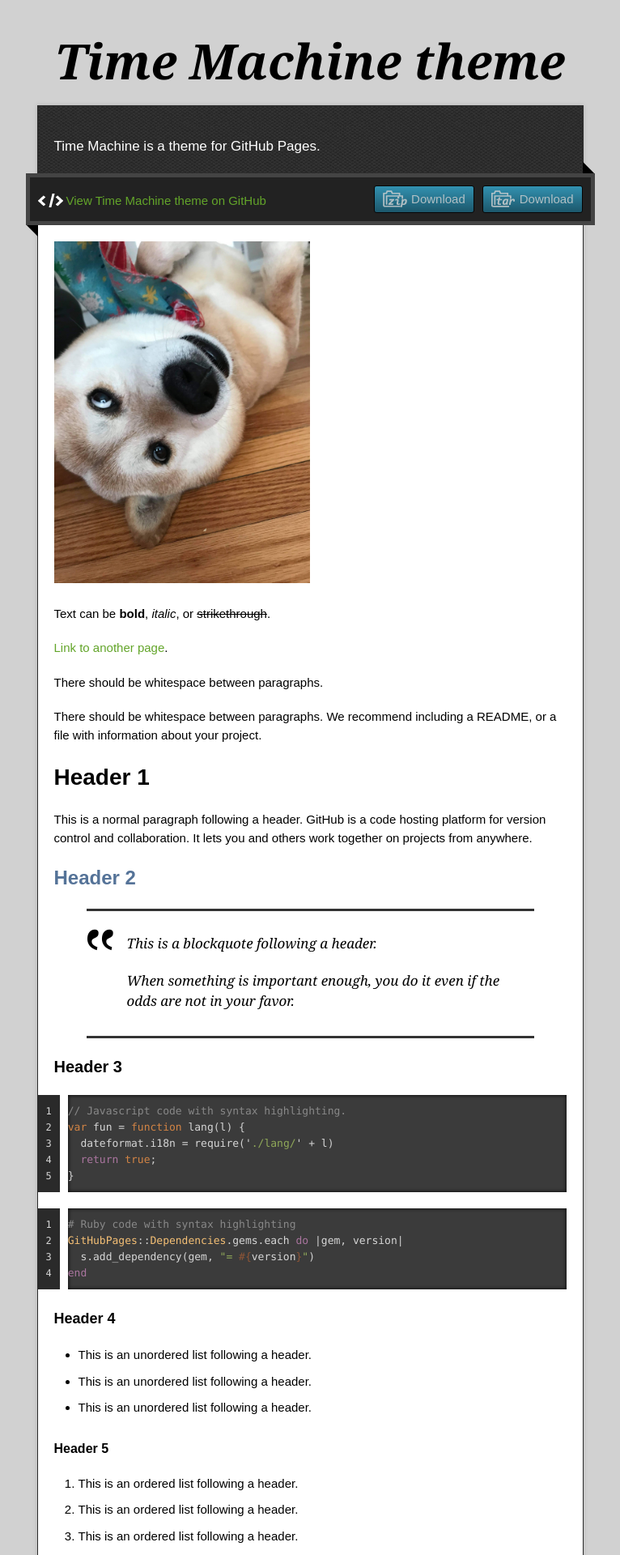
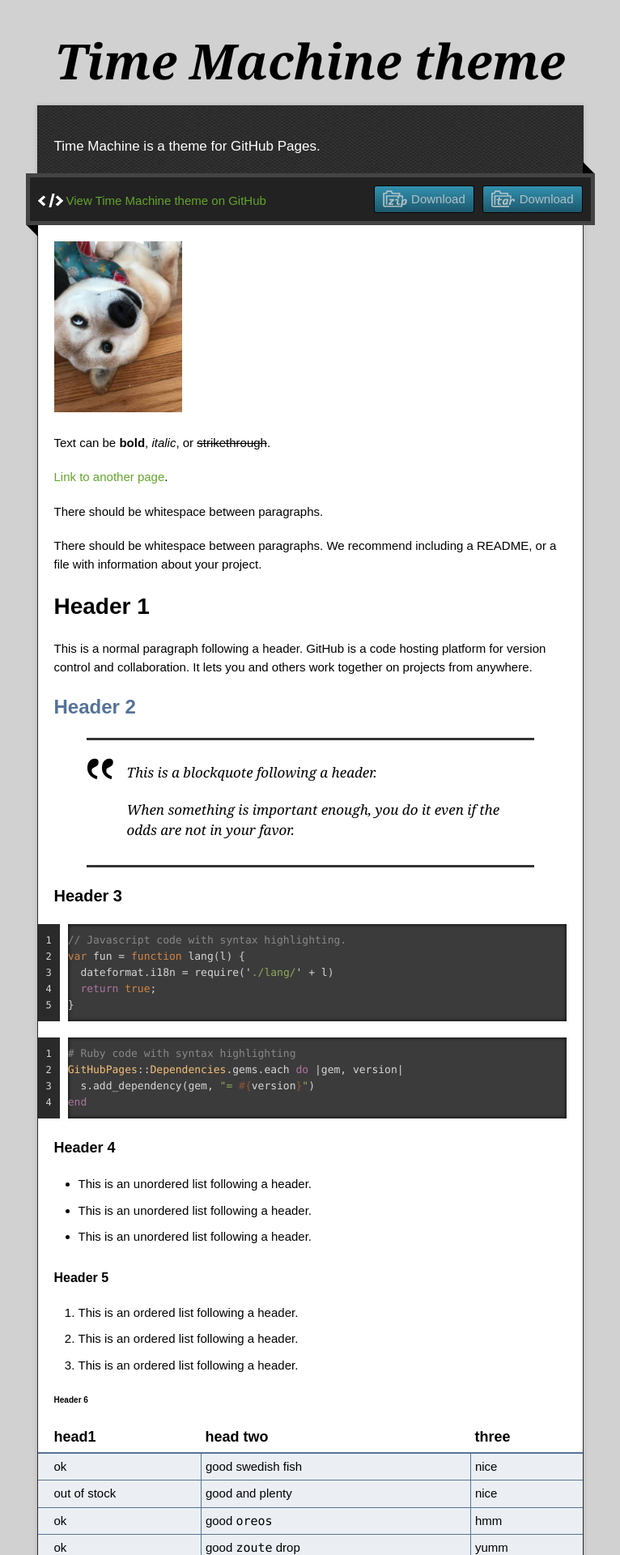
Before and after one commit to savannthorn/savannthorn.github.io, a Jekyll site: the page built from index.md, in a window 1280 px wide. Shown: the top 1920 px of the page at 81% size, without its empty margins (257-1023 px from the left). Built offline with Jekyll 4.4.1, drawn with Linux system fonts in a browser that asks for light colours.

Commit message:
Update index.md

```diff
--- a/index.md
+++ b/index.md
@@ -4,7 +4,7 @@ layout: default
 
 
 
-![My Doge, Herculino](/image/doge-herculino.jpg){:height="50%" width="50%"}
+![My Doge, Herculino](/image/doge-herculino.jpg){:height="25%" width="25%"}
 
 
 
```
